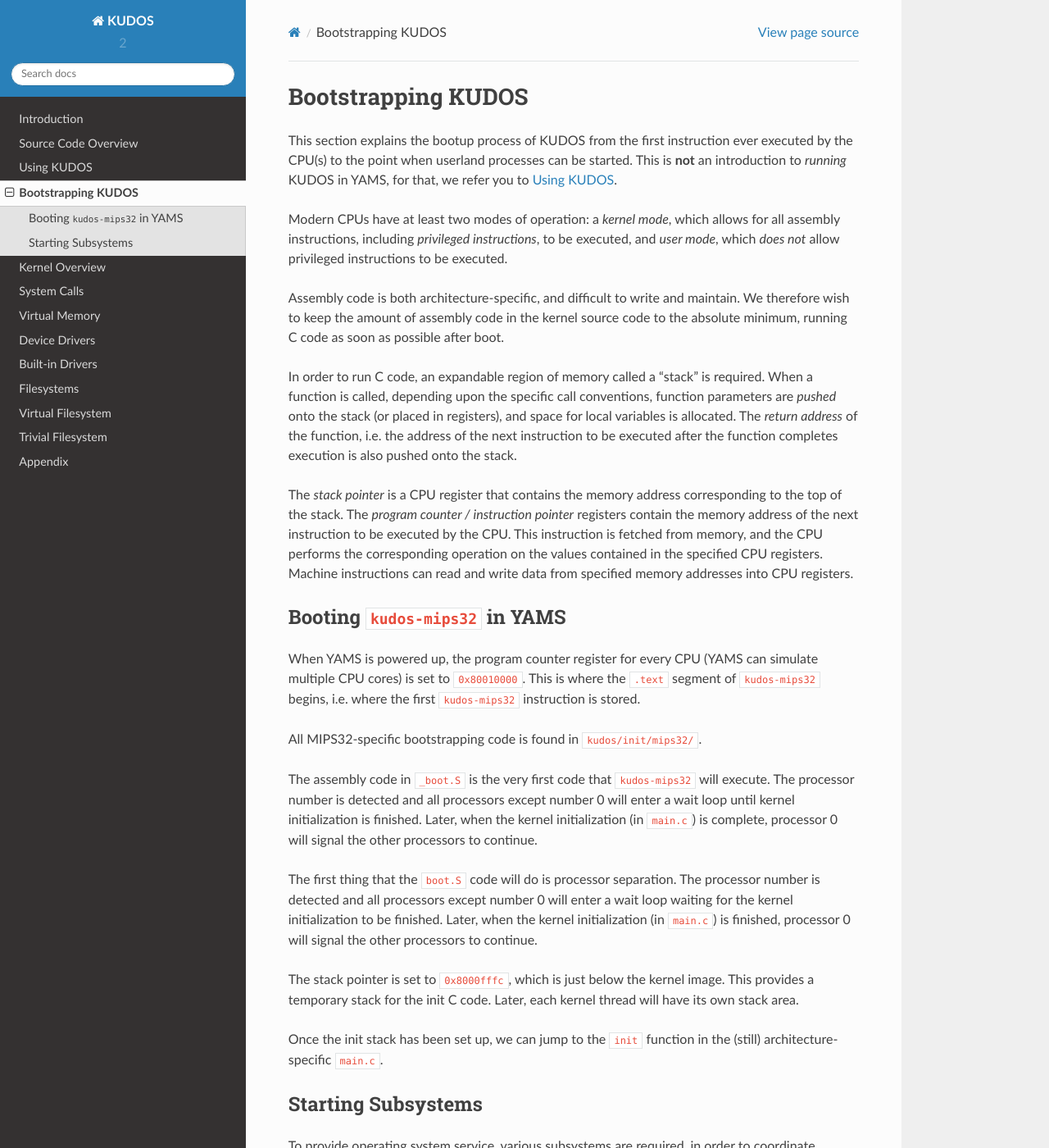
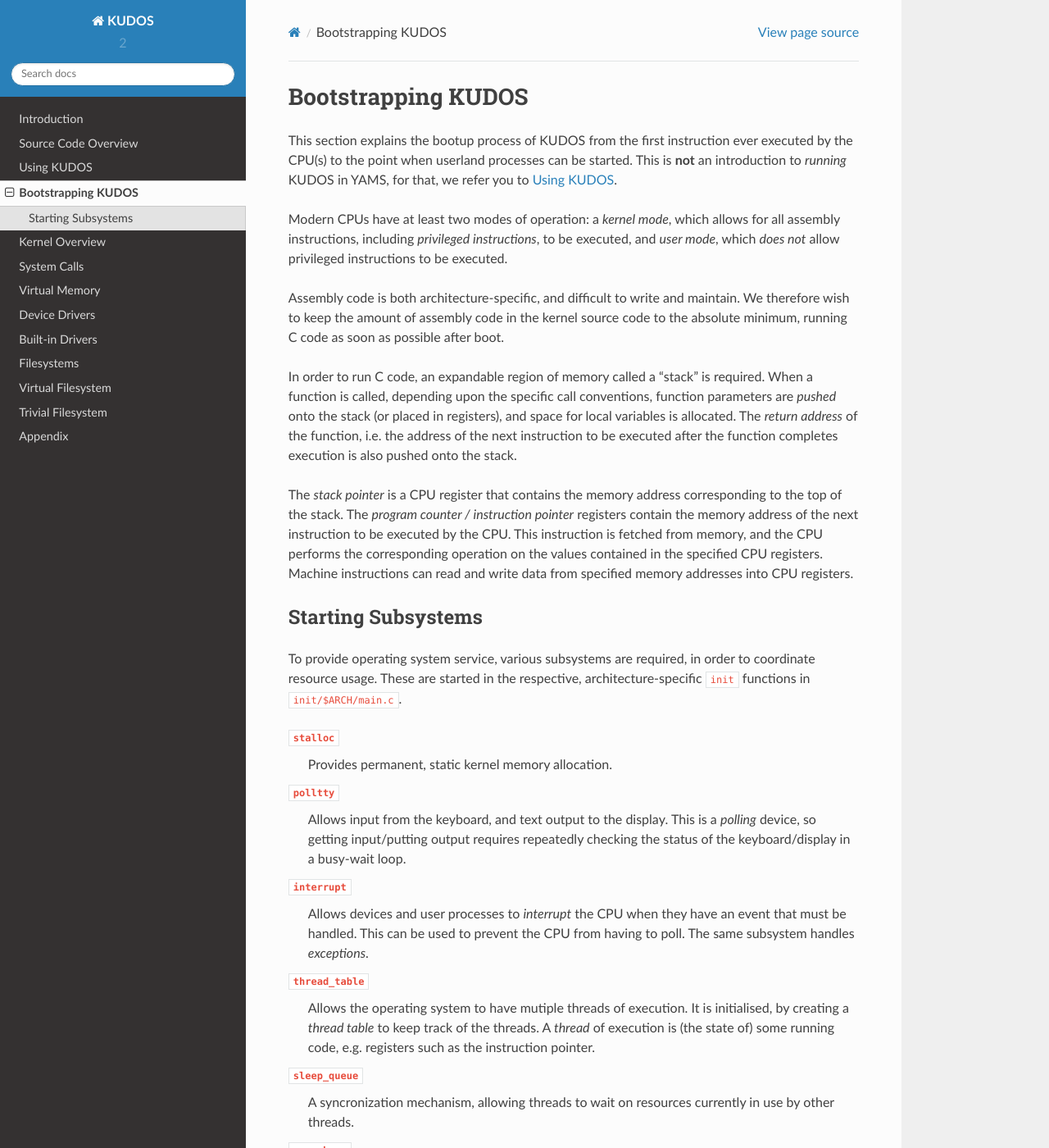
Before and after one commit to DIKU-EDU/kudos, a Sphinx documentation site: the page built from docs/bootstrapping-kudos.rst, in a window 1280 px wide and 1400 px high. Shown: the whole window at 82% size. Built offline with Sphinx 7.4.7 and the Read the Docs theme 2.0.0, drawn with Linux system fonts in a browser that asks for light colours.

Commit message:
Comment out the YAMS part

```diff
--- a/docs/bootstrapping-kudos.rst
+++ b/docs/bootstrapping-kudos.rst
@@ -31,34 +31,34 @@
 CPU registers. Machine instructions can read and write data from specified
 memory addresses into CPU registers.
 
-Booting ``kudos-mips32`` in YAMS
---------------------------------
-
-When YAMS is powered up, the program counter register for every CPU (YAMS can
-simulate multiple CPU cores) is set to ``0x80010000``. This is where the
-``.text`` segment of ``kudos-mips32`` begins, i.e. where the first
-``kudos-mips32`` instruction is stored.
-
-All MIPS32-specific bootstrapping code is found in ``kudos/init/mips32/``.
-
-The assembly code in ``_boot.S`` is the very first code that ``kudos-mips32``
-will execute. The processor number is detected and all processors except number
-0 will enter a wait loop until kernel initialization is finished. Later, when
-the kernel initialization (in ``main.c``) is complete, processor 0 will signal
-the other processors to continue.
-
-The first thing that the ``boot.S`` code will do is processor separation. The
-processor number is detected and all processors except number 0 will enter a
-wait loop waiting for the kernel initialization to be finished. Later, when the
-kernel initialization (in ``main.c``) is finished, processor 0 will signal the
-other processors to continue.
-
-The stack pointer is set to ``0x8000fffc``, which is just below the kernel
-image. This provides a temporary stack for the init C code. Later, each kernel
-thread will have its own stack area.
-
-Once the init stack has been set up, we can jump to the ``init`` function in
-the (still) architecture-specific ``main.c``.
+.. Booting ``kudos-mips32`` in YAMS
+.. --------------------------------
+..
+.. When YAMS is powered up, the program counter register for every CPU (YAMS can
+.. simulate multiple CPU cores) is set to ``0x80010000``. This is where the
+.. ``.text`` segment of ``kudos-mips32`` begins, i.e. where the first
+.. ``kudos-mips32`` instruction is stored.
+..
+.. All MIPS32-specific bootstrapping code is found in ``kudos/init/mips32/``.
+..
+.. The assembly code in ``_boot.S`` is the very first code that ``kudos-mips32``
+.. will execute. The processor number is detected and all processors except number
+.. 0 will enter a wait loop until kernel initialization is finished. Later, when
+.. the kernel initialization (in ``main.c``) is complete, processor 0 will signal
+.. the other processors to continue.
+..
+.. The first thing that the ``boot.S`` code will do is processor separation. The
+.. processor number is detected and all processors except number 0 will enter a
+.. wait loop waiting for the kernel initialization to be finished. Later, when the
+.. kernel initialization (in ``main.c``) is finished, processor 0 will signal the
+.. other processors to continue.
+..
+.. The stack pointer is set to ``0x8000fffc``, which is just below the kernel
+.. image. This provides a temporary stack for the init C code. Later, each kernel
+.. thread will have its own stack area.
+..
+.. Once the init stack has been set up, we can jump to the ``init`` function in
+.. the (still) architecture-specific ``main.c``.
 
 Starting Subsystems
 -------------------
```
